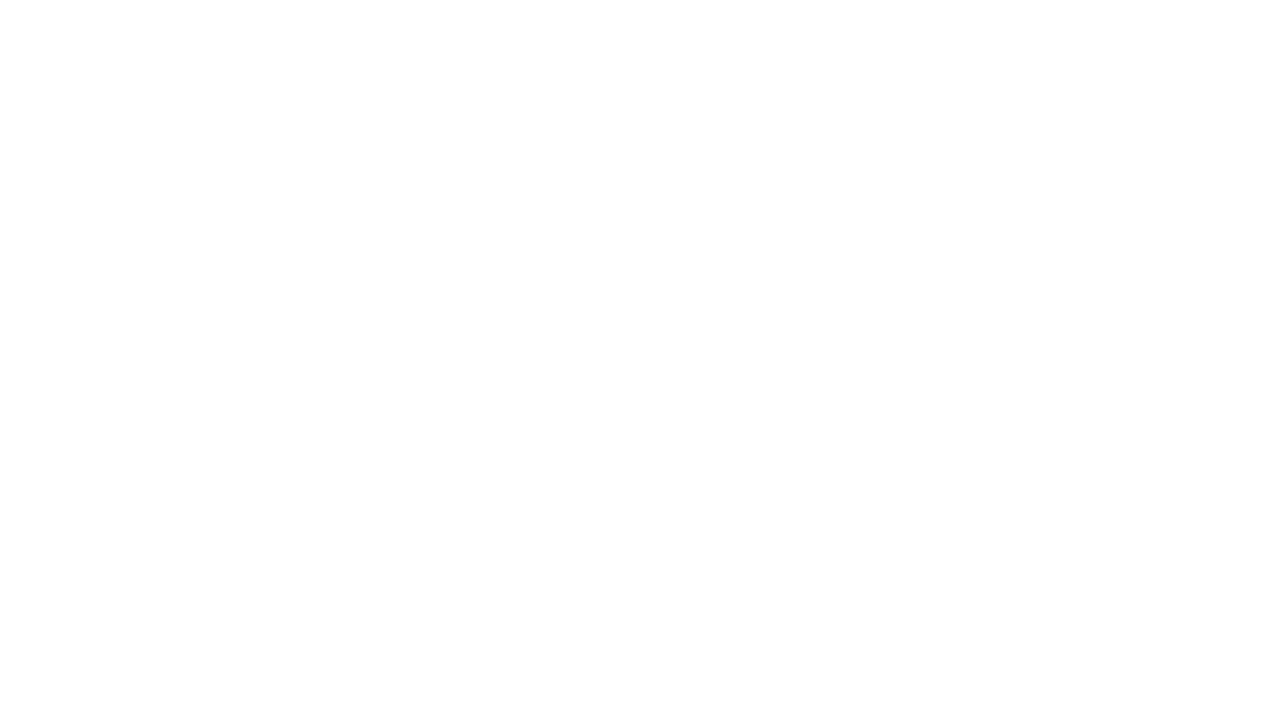
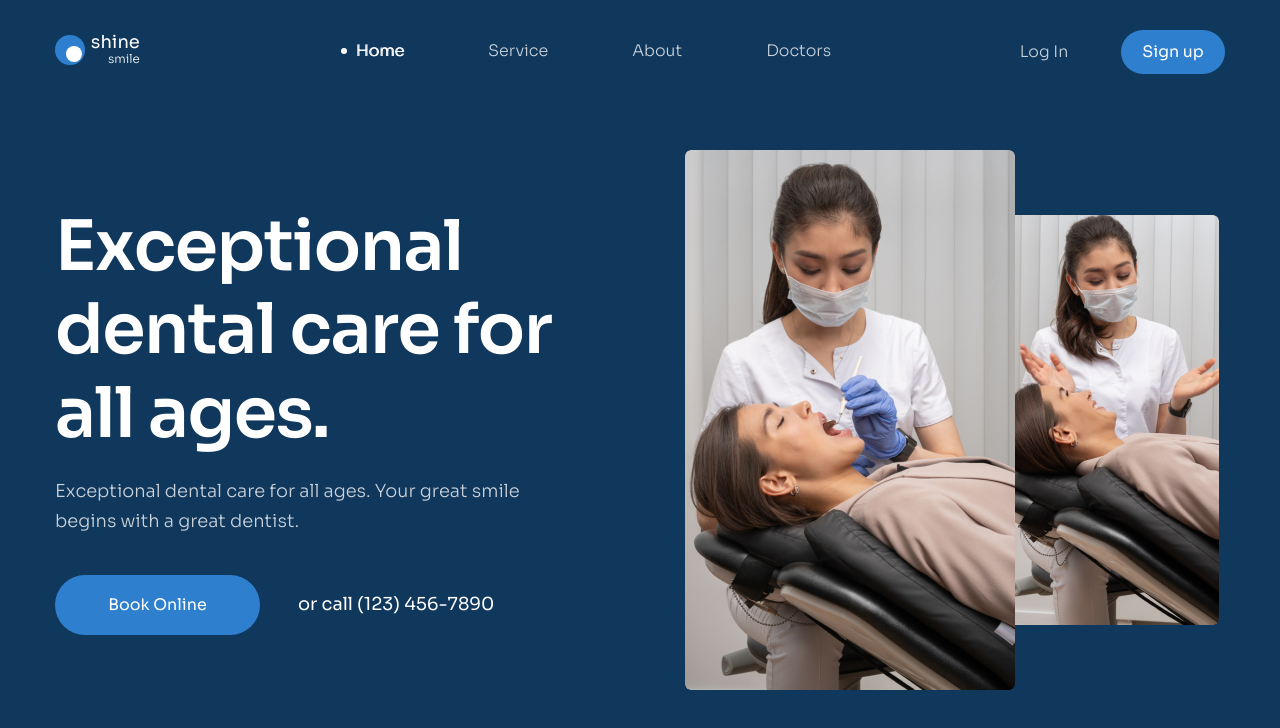
Before and after one commit to Pnh1006/f8-html-project03, a plain HTML site: page index.html in a window 1280 px wide. Drawn offline with Linux system fonts and the light colour scheme.

Commit message:
Part heading

```diff
--- a/assets/css/style.css
+++ b/assets/css/style.css
@@ -1,5 +1,9 @@
 * {
   box-sizing: border-box;
+}
+
+:root {
+  --header-bg: #10375c;
 }
 
 html {
@@ -10,3 +14,205 @@ body {
   font-size: 1.6rem;
   font-family: "Sora", sans-serif;
 }
+
+/* Common */
+a {
+  text-decoration: none;
+}
+
+.btn {
+  display: inline-block;
+  border-radius: 99px;
+  font-weight: 400;
+  font-size: 1.6rem;
+  padding: 0 20px;
+  text-align: center;
+  background: #2e80ce;
+  color: #ffffff;
+  text-align: center;
+}
+
+.btn:hover {
+  opacity: 0.9;
+  cursor: pointer;
+}
+
+.container {
+  width: 1170px;
+  max-width: calc(100% -48px);
+  margin: 0 auto;
+}
+
+/* Header */
+.header {
+  min-height: 100vh;
+  background: var(--header-bg);
+  padding-top: 30px;
+}
+
+.logo {
+  display: inline-flex;
+  position: relative;
+  font-size: 1rem;
+}
+
+.logo__circle::before,
+.logo__circle::after {
+  content: "";
+  display: inline-block;
+  border-radius: 50%;
+}
+
+.logo__circle::before {
+  width: 3em;
+  height: 3em;
+  background: #2e80ce;
+}
+
+.logo__circle::after {
+  position: absolute;
+  width: 1.6em;
+  height: 1.6em;
+  top: 1.1em;
+  left: 1.1em;
+  background: #fff;
+}
+
+.logo__text {
+  line-height: 1.6em;
+  margin-left: 0.6em;
+  text-align: right;
+}
+
+.logo__brand {
+  display: block;
+  color: #fff;
+  font-size: 1.8em;
+  font-weight: 400;
+}
+
+.logo__brand--small {
+  font-size: 1.2em;
+  font-weight: 300;
+}
+
+.header-top {
+  display: flex;
+  justify-content: space-between;
+  align-items: center;
+}
+
+.navbar__list {
+  display: flex;
+}
+
+.navbar__item {
+  margin-left: 42px;
+}
+
+.nav__link,
+.action__log-in {
+  font-size: 1.6rem;
+  font-weight: 300;
+  line-height: 1.75;
+  text-align: center;
+  color: #c9d2da;
+  padding: 4px 21px;
+}
+
+.nav__link:hover,
+.navbar__item--active {
+  color: #ffffff;
+  text-shadow: 1px 0 0 currentColor;
+}
+
+.navbar__item--active::before {
+  position: relative;
+  content: "";
+  left: -8px;
+  top: -2px;
+  display: inline-block;
+  width: 6px;
+  height: 6px;
+  border-radius: 50%;
+  background: #fff;
+}
+
+.action__sign-up {
+  margin-left: 28px;
+  line-height: 44px;
+  height: 44px;
+  min-width: 104px;
+}
+
+/* Hero */
+.hero {
+  display: flex;
+  align-items: center;
+  margin-top: 76px;
+}
+
+.hero__content {
+  width: 44.19%;
+  margin-right: 113px;
+}
+
+.hero__heading {
+  font-size: 7rem;
+  font-weight: 600;
+  line-height: 1.2;
+  letter-spacing: -0.02em;
+  text-align: left;
+  color: #fff;
+}
+
+.hero__desc {
+  margin-top: 22px;
+  font-size: 1.8rem;
+  font-weight: 300;
+  line-height: 1.67;
+  text-align: left;
+  color: #c9d2da;
+}
+
+.hero__row {
+  display: flex;
+  margin-top: 38px;
+  align-items: center;
+}
+
+.hero__phone {
+  font-size: 1.8rem;
+  font-weight: 400;
+  line-height: 1.67;
+  text-align: center;
+  color: #fff;
+}
+
+.hero__btn {
+  min-width: 205px;
+  height: 60px;
+  line-height: 60px;
+  margin-right: 38px;
+}
+
+.hero__images {
+  display: flex;
+  align-items: center;
+  justify-content: flex-end;
+}
+
+.hero__img {
+  width: 330px;
+  height: 540px;
+  border-radius: 6px;
+  object-fit: cover;
+}
+.hero__img:first-child {
+  position: relative;
+  margin-right: -6px;
+}
+.hero__img:last-child {
+  width: 210px;
+  height: 410px;
+}
--- a/index.html
+++ b/index.html
@@ -72,5 +72,79 @@
     <meta name="msapplication-TileImage" content="/ms-icon-144x144.png" />
     <meta name="theme-color" content="#ffffff" />
   </head>
-  <body></body>
+  <body>
+    <header class="header">
+      <div class="container">
+        <!-- Header top -->
+        <div class="header-top">
+          <!-- Logo -->
+          <a href="#!">
+            <div class="logo">
+              <span class="logo__circle"></span>
+              <span class="logo__text">
+                <span class="logo__brand">shine</span>
+                <span class="logo__brand logo__brand--small">smile</span>
+              </span>
+            </div>
+          </a>
+
+          <!-- Navbar -->
+          <nav class="navbar">
+            <ul class="navbar__list">
+              <li class="navbar__item">
+                <a href="#!" class="nav__link navbar__item--active">Home</a>
+              </li>
+              <li class="navbar__item">
+                <a href="#!" class="nav__link">Service</a>
+              </li>
+              <li class="navbar__item">
+                <a href="#!" class="nav__link">About</a>
+              </li>
+              <li class="navbar__item">
+                <a href="#!" class="nav__link">Doctors</a>
+              </li>
+            </ul>
+          </nav>
+
+          <!-- Action -->
+          <div class="action">
+            <a href="#!" class="action__log-in">Log In</a>
+            <a href="#!" class="action__sign-up btn">Sign up</a>
+          </div>
+        </div>
+
+        <!-- Hero -->
+        <section class="hero">
+          <!-- Hero content -->
+          <section class="hero__content">
+            <h1 class="hero__heading">Exceptional dental care for all ages.</h1>
+            <p class="hero__desc">
+              Exceptional dental care for all ages. Your great smile begins with
+              a great dentist.
+            </p>
+            <div class="hero__row">
+              <a href="#!" class="btn hero__btn">Book Online</a>
+              <span class="hero__phone">or call (123) 456-7890</span>
+            </div>
+          </section>
+
+          <!-- Hero media -->
+          <div class="hero__media">
+            <figure class="hero__images">
+              <img
+                src="./assets/images/img/hero-1.png"
+                alt="Exceptional dental care for all ages."
+                class="hero__img"
+              />
+              <img
+                src="./assets/images/img/hero-2.png"
+                alt="Exceptional dental care for all ages."
+                class="hero__img"
+              />
+            </figure>
+          </div>
+        </section>
+      </div>
+    </header>
+  </body>
 </html>
```
Also changed, not shown: assets/images/img/hero-1.png (added), assets/images/img/hero-2.png (added).
